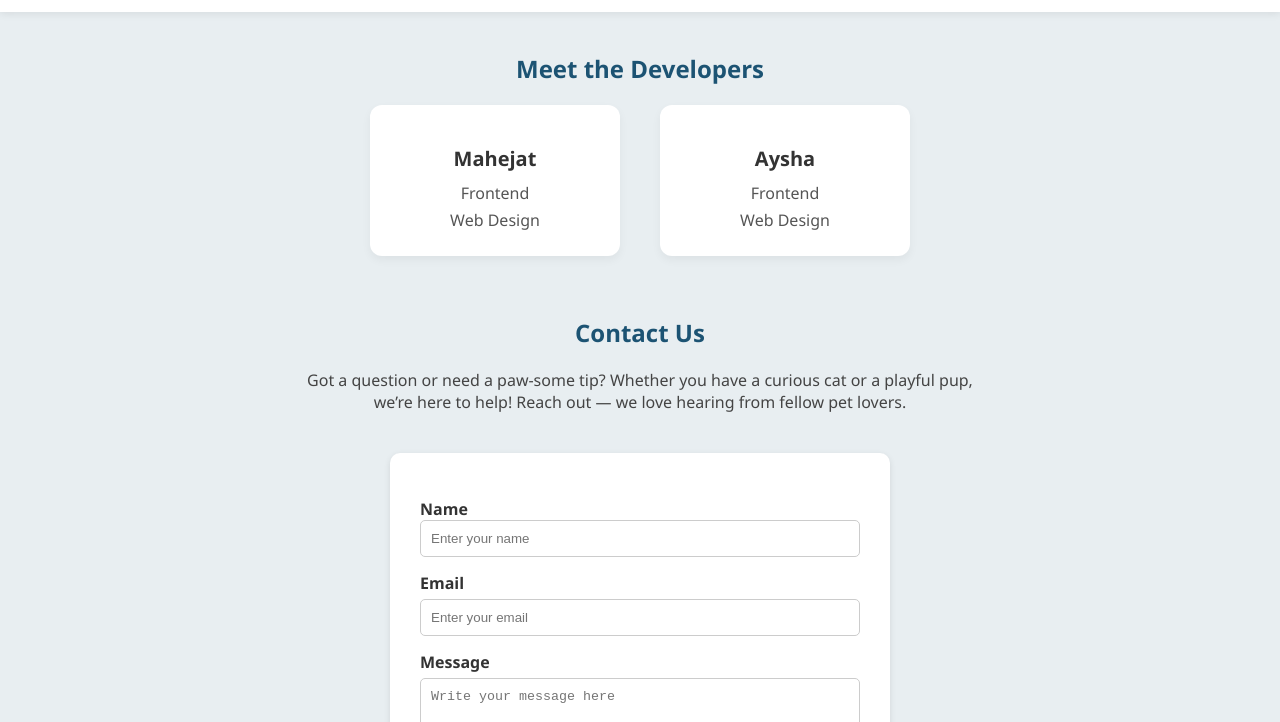
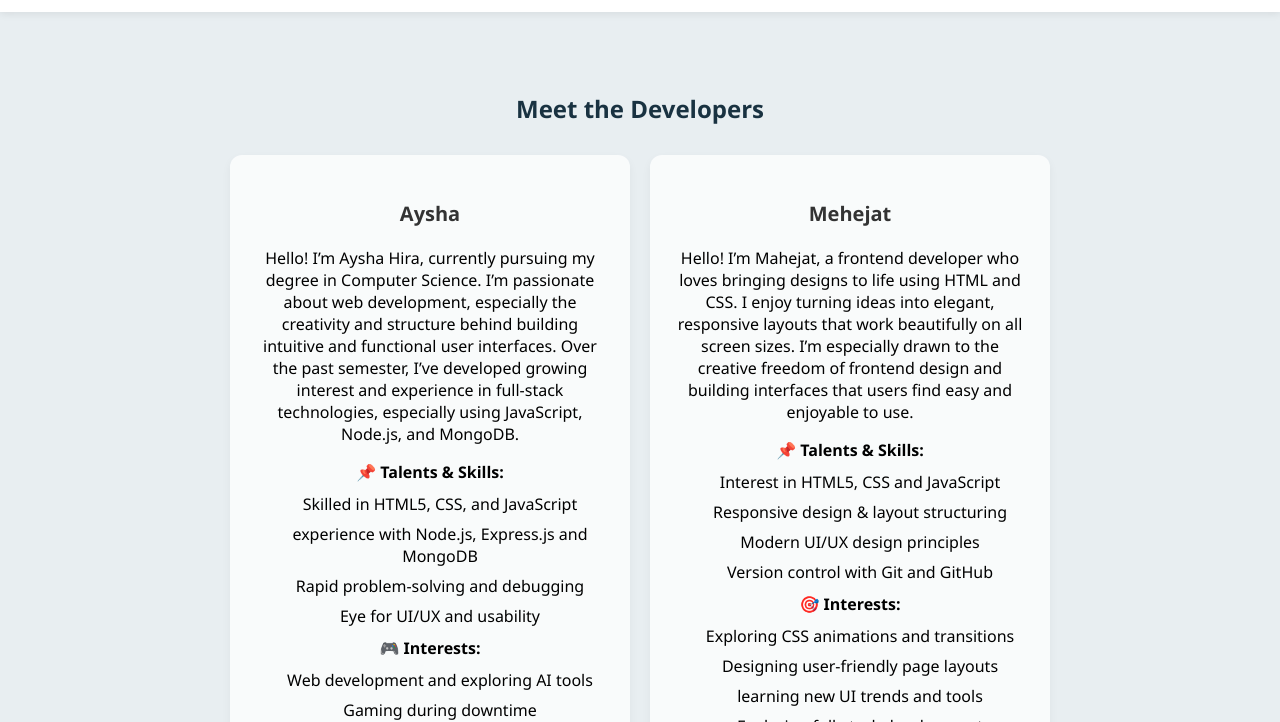
Before and after one commit to AestheticChallenger/AdoptAPet, a website: page HTML_PAGES/AboutDevelopers.html in a window 1280 px wide. Shown: the part 78-800 px from the top of the page. Drawn offline with Linux system fonts and the light colour scheme.

Commit message:
done
6:52

```diff
--- a/CSS/about-developers-styles.css
+++ b/CSS/about-developers-styles.css
@@ -4,47 +4,49 @@ main {
 
 h1,
 h2 {
-    color: #1c5373;
+    color: #193241;
 }
 
 .about-developers {
+    padding: 40px 20px;
     text-align: center;
-    margin-bottom: 60px;
+    /* margin-bottom: 60px; */
 }
 
 .dev-info {
     display: flex;
     justify-content: center;
     flex-wrap: wrap;
-    gap: 40px;
+    gap: 20px;
     margin-top: 20px;
+    margin-top: 30px;
 }
 
 .dev-card {
-    background-color: #ffffff;
-    padding: 20px 30px;
+    background-color: #ffffffc0;
+    padding: 25px;
     border-radius: 12px;
     box-shadow: 0 4px 10px rgba(0, 0, 0, 0.05);
-    width: 250px;
+    width: 400px;
     text-align: center;
 }
 
 .dev-card h3 {
-    margin-bottom: 10px;
     font-size: 20px;
     color: #333;
 }
 
 .dev-card ul {
     list-style-type: none;
-    padding: 0;
-    margin: 0;
+    padding-left: 20px;
+    margin: 10px 0;
 }
 
-.dev-card li {
-    font-size: 16px;
+.dev-card ul li {
+    /* font-size: 16px;
     color: #555;
-    margin: 5px 0;
+    margin: 5px 0; */
+    margin-bottom: 8px;
 }
 
 .contact {
@@ -139,5 +141,5 @@ form.contact-form button:hover {
 .info-box:hover,
 .dev-card:hover {
     border: 1px solid #1c5373;
-    color: white;
+    color: rgb(4, 4, 4);
 }
--- a/HTML_PAGES/AboutDevelopers.html
+++ b/HTML_PAGES/AboutDevelopers.html
@@ -27,21 +27,55 @@
         <section class="about-developers">
             <h2>Meet the Developers</h2>
             <div class="dev-info">
+
+            <!--Developer: Aysha-->
                 <div class="dev-card">
-                    <h3>Mahejat</h3>
+                    <h3>Aysha</h3>
+                    <p>Hello! I’m Aysha Hira, currently pursuing my degree in Computer Science. I’m passionate about web development, especially the creativity and structure behind building intuitive and functional user interfaces. Over the past semester, I’ve developed growing interest and experience in full-stack technologies, especially using JavaScript, Node.js, and MongoDB.</p>
+
+                    <strong>📌 Talents & Skills:</strong>
                     <ul>
-                        <li>Frontend</li>
-                        <li>Web Design</li>
+                        <li>Skilled in HTML5, CSS, and JavaScript</li>
+                        <li>experience with Node.js, Express.js and MongoDB</li>
+                        <li>Rapid problem-solving and debugging</li>
+                        <li>Eye for UI/UX and usability</li>
+                    </ul>
+
+                    <strong>🎮 Interests:</strong>
+                    <ul>
+                        <li>Web development and exploring AI tools</li>
+                        <li>Gaming during downtime</li>
+                        <li>learning through hands-on projects</li>
+                        <li>Creating minimalist, user-friendly interfaces</li>
+                    </ul>
+                </div>
+
+                <!--Developer: Mehejat-->
+                <div class="dev-card">
+
+                    <h3>Mehejat</h3>
+                    <p>Hello! I’m Mahejat, a frontend developer who loves bringing designs to life using HTML and CSS. I enjoy turning ideas into elegant, responsive layouts that work beautifully on all screen sizes. I’m especially drawn to the creative freedom of frontend design and building interfaces that users find easy and enjoyable to use.</p>
+
+                    <strong>📌 Talents & Skills:</strong>
+                    <ul>
+                        <li>Interest in HTML5, CSS and JavaScript</li>
+                        <li>Responsive design & layout structuring</li>
+                        <li>Modern UI/UX design principles</li>
+                        <li>Version control with Git and GitHub</li>
 
                     </ul>
-                </div>
-                <div class="dev-card">
-                    <h3>Aysha</h3>
+
+                    <strong>🎯 Interests:</strong>
+
                     <ul>
-                        <li>Frontend</li>
-                        <li>Web Design</li>
+                        <li>Exploring CSS animations and transitions</li>
+                        <li>Designing user-friendly page layouts</li>
+                        <li>learning new UI trends and tools</li>
+                        <li>Exploring full-stack development (Mongoose)</li>
                     </ul>
                 </div>
+
+
             </div>
         </section>
 
```
